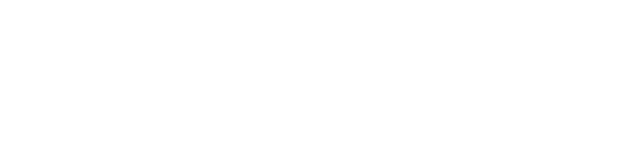
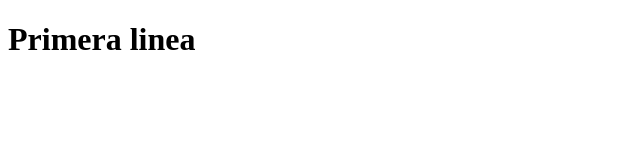
Before and after one commit to SirNayibDeLaHoz/buenas_practicas, a plain HTML site: page index.html in a window 1280 px wide. Shown: the whole page, without its empty margins (0-640 px from the left). Drawn offline with Linux system fonts and the light colour scheme.

Commit message:
Primer h1

```diff
--- a/index.html
+++ b/index.html
@@ -4,9 +4,9 @@
     <meta charset="UTF-8">
     <meta http-equiv="X-UA-Compatible" content="IE-edge">
     <meta name="viewport" content="width=device-width, initial-scale=1.0">
-    <title>Document</title>
+    <title>PAGINA WEB</title>
 </head>
 <body>
-
+    <h1>Primera linea</h1>
 </body>
 </html>
```
